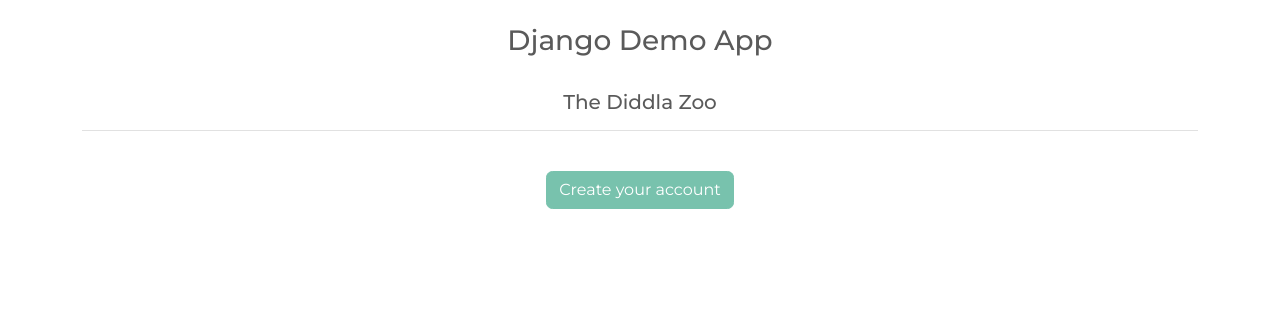
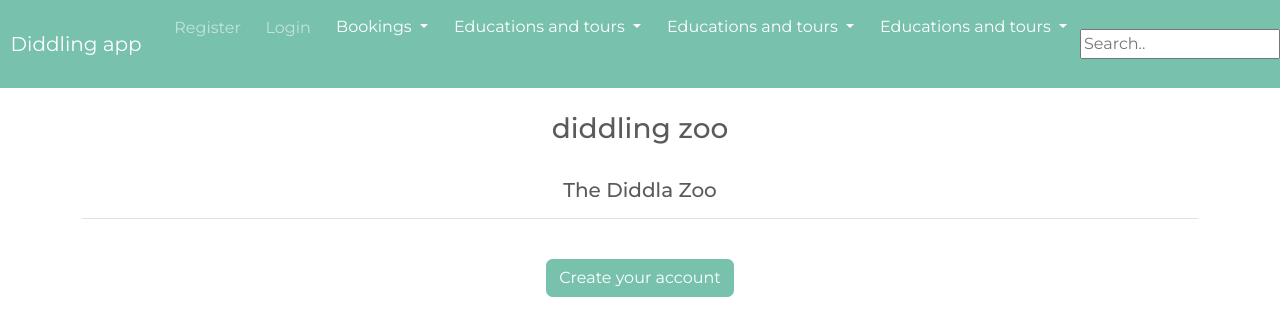
Before and after one commit to KeganPereira/Diddy_Zoo, a Django app: page / in a window 1280 px wide. Shown: the top 336 px of the page. Run offline with Django 5.2, Linux system fonts and the light colour scheme.

Commit message:
Dropdowns

```diff
--- a/dcrm/website/templates/website/base.html
+++ b/dcrm/website/templates/website/base.html
@@ -8,10 +8,12 @@
 <title> Diddy Zoo</title>
 <link rel ="stylesheet" href="https://bootswatch.com/5/minty/bootstrap.min.css">
 <link rel=" stylesheet" href="{% static 'css/minty.css' %}">
-
+<script src = "{% static 'js/app.js' %}"></script>
+    <script src="https://cdn.jsdelivr.net/npm/jquery@3.5.1/dist/jquery.slim.min.js" integrity="sha384-DfXdz2htPH0lsSSs5nCTpuj/zy4C+OGpamoFVy38MVBnE+IbbVYUew+OrCXaRkfj" crossorigin="anonymous"></script>
+    <script src="https://cdn.jsdelivr.net/npm/bootstrap@4.6.2/dist/js/bootstrap.bundle.min.js" integrity="sha384-Fy6S3B9q64WdZWQUiU+q4/2Lc9npb8tCaSX9FK7E8HnRr0Jz8D6OP9dO5Vg3Q9ct" crossorigin="anonymous"></script>
 </head>
 <body>
-
+{% include 'website/navbar.html' %}
 
     <!--Navbar will go here-->
     <div class="container">
@@ -22,7 +24,5 @@
         {% endblock %}
 
     </div>
-    <script src = "{% static 'js/app.js' %}"></script>
-    <script src="https://cdn.jsdelivr.net/npm/jquery@3.5.1/dist/jquery.slim.min.js" integrity="sha384-DfXdz2htPH0lsSSs5nCTpuj/zy4C+OGpamoFVy38MVBnE+IbbVYUew+OrCXaRkfj" crossorigin="anonymous"></script>
-    <script src="https://cdn.jsdelivr.net/npm/bootstrap@4.6.2/dist/js/bootstrap.bundle.min.js" integrity="sha384-Fy6S3B9q64WdZWQUiU+q4/2Lc9npb8tCaSX9FK7E8HnRr0Jz8D6OP9dO5Vg3Q9ct" crossorigin="anonymous"></script>
+
 </body>
--- a/dcrm/website/templates/website/index.html
+++ b/dcrm/website/templates/website/index.html
@@ -3,7 +3,7 @@
   <br>
 
   <div class="text-center" >
-    <h3>Django Demo App</h3>
+    <h3>diddling zoo</h3>
     <br>
     <h5> The Diddla Zoo</h5>
     <hr>
--- a/dcrm/website/templates/website/navbar.html
+++ b/dcrm/website/templates/website/navbar.html
@@ -1,6 +1,9 @@
+
+{% block content %}
+
 <nav class="navbar navbar-expand-lg navbar-dark bg-primary justify-content-center">
     <a class="navbar-brand main-heading" href="{% url '' %}">
-      &nbsp; Django demo App
+      &nbsp; Diddling app
     </a>
     <button
       class="navbar-toggler"
@@ -14,7 +17,7 @@
       <span class="navbar-toggler-icon"></span>
      </button>
         <div class="collapse navbar-collapse text-center" id="navbarNavDropdown">
-        <ul class="navbar-nav mr-auto">
+        <ul class="navbar-nav me-auto">
            &nbsp;     &nbsp;     &nbsp;
            {% if user.is_authenticated %}
              <li class="nav-item">
@@ -33,7 +36,55 @@
           <li class="nav-item">
            <a class="nav-link" href="{% url 'my-login' %}">Login</a>
          </li>
+         &nbsp;
+         <li>
+          <div class="dropdown">
+            <button class="btn btn-primary dropdown-toggle " type="button" id="dropdownMenuButton" data-toggle="dropdown" aria-haspopup="true" aria-expanded="false">
+              Bookings
+            </button>
+            <div class="dropdown-menu" aria-labelledby="dropdownMenuButton">
+              <a class="dropdown-item" href="#">Booking Tickets</a>
+              <a class="dropdown-item" href="#">Hotel Bookings</a>
+            </div>
+            &nbsp;
+         <li>
+          <div class="dropdown">
+            <button class="btn btn-primary dropdown-toggle " type="button" id="dropdownMenuButton" data-toggle="dropdown" aria-haspopup="true" aria-expanded="false">
+              Educations and tours
+            </button>
+            <div class="dropdown-menu" aria-labelledby="dropdownMenuButton">
+              <a class="dropdown-item" href="#">Educational Tours</a>
+              <a class="dropdown-item" href="#">Education courses</a>
+              <a class="dropdown-item" href="#">Events and Arcade</a>
+            </div>
+         &nbsp;
+         <li>
+          <div class="dropdown">
+            <button class="btn btn-primary dropdown-toggle " type="button" id="dropdownMenuButton" data-toggle="dropdown" aria-haspopup="true" aria-expanded="false">
+              Educations and tours
+            </button>
+            <div class="dropdown-menu" aria-labelledby="dropdownMenuButton">
+              <a class="dropdown-item" href="#">Educational Tours</a>
+              <a class="dropdown-item" href="#">Education courses</a>
+              <a class="dropdown-item" href="#">Events and Arcade</a>
+            </div>
+            &nbsp;
+            <li>
+             <div class="dropdown">
+               <button class="btn btn-primary dropdown-toggle " type="button" id="dropdownMenuButton" data-toggle="dropdown" aria-haspopup="true" aria-expanded="false">
+                 Educations and tours
+               </button>
+               <div class="dropdown-menu" aria-labelledby="dropdownMenuButton">
+                 <a class="dropdown-item" href="#">Gift a Membership</a>
+                 <a class="dropdown-item" href="#">Life Time Membership</a>
+
+               </div>
+          </div>
+      </li>
+
         {% endif %}
        </ul>
+       <input type="text" placeholder="Search..">
       </div>
     </nav>
+    {% endblock %}
```
Also changed, not shown: dcrm/static/css/style.css (line endings or trailing spaces).
